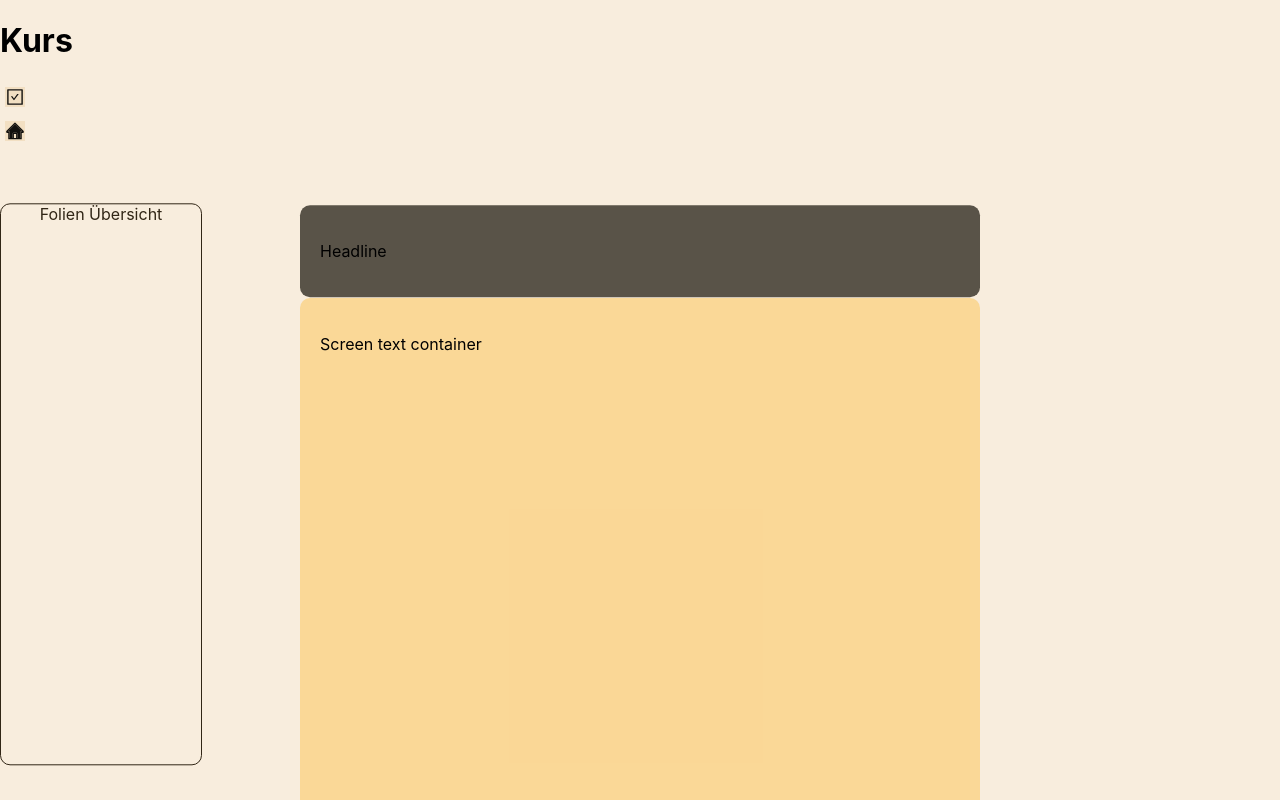
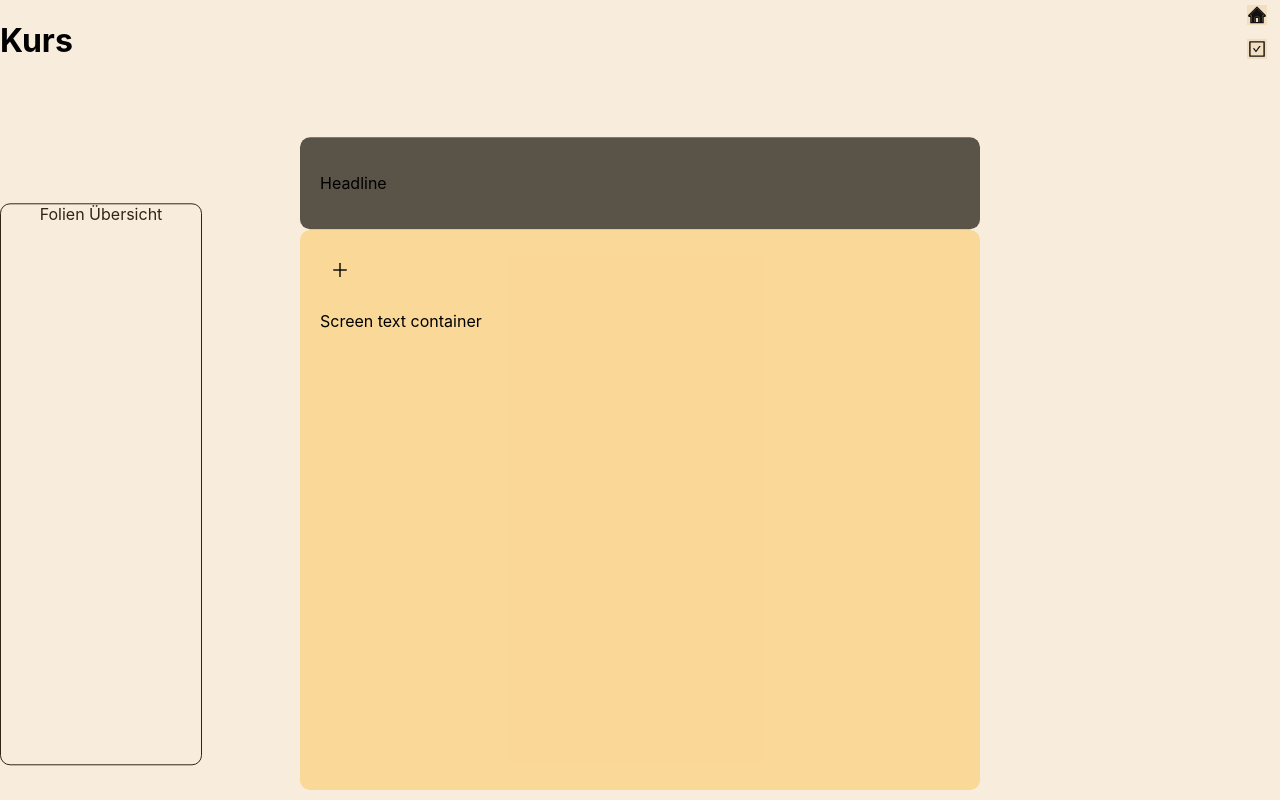
Before and after one commit to JaferShar/Webbaukasten, a React (Create React App) app in the folder client/view-code/: page / in a window 1280 px wide. Built offline with nearby package versions, Linux system fonts and the light colour scheme.

Commit message:
positioned and added plus button

```diff
--- a/client/view-code/src/Components/Buttons.js
+++ b/client/view-code/src/Components/Buttons.js
@@ -10,10 +10,10 @@ function Buttons(){
 
     <div>
         <div>
-            <AiOutlineCheckSquare className='saveButton'></AiOutlineCheckSquare>
+            <AiTwotoneHome className='homeButton'></AiTwotoneHome>
         </div>
         <div>
-            <AiTwotoneHome className='homeButton'></AiTwotoneHome>
+            <AiOutlineCheckSquare className='saveButton'></AiOutlineCheckSquare>
         </div>
 
     </div>
--- a/client/view-code/src/Components/addButton.js
+++ b/client/view-code/src/Components/addButton.js
@@ -1,8 +1,10 @@
+import React from 'react';
+import App from '../App';
 import {AiOutlinePlus} from "react-icons/ai";
 import '../Styling/ButtonStyling/addButton.css'
 
 
-function addButton(){
+function AddButton(){
     return (
 
     <div>
@@ -15,4 +17,4 @@ function addButton(){
     );
 
 }
-export default addButton;
+export default AddButton;
--- a/client/view-code/src/Sites/Course.js
+++ b/client/view-code/src/Sites/Course.js
@@ -9,7 +9,8 @@ import '../Styling/SiteStyling/ScreenContainer.css'
 import Buttons from '../Components/Buttons';
 import "../Styling/ButtonStyling/saveButton.css"
 import "../Styling/ButtonStyling/homeButton.css"
-
+import AddButton from '../Components/addButton';
+import "../Styling/ButtonStyling/addButton.css"
 
 
 
@@ -17,10 +18,11 @@ function Course () {
   return (
   <><div className="background">
       <h1 Course="header">Kurs</h1>
+
       <div className="course">
 
       </div>
-      <div className='Buttons'>
+      <div className='buttons'>
         <Buttons>AiOutlineCheckSquare</Buttons>
       </div>
             <div className="textContainer1">
@@ -28,8 +30,11 @@ function Course () {
           <p>Headline</p>
         </textContainer1>
       </div>
+
       <div className="textContainer2">
+        <div className='addButton'><AddButton></AddButton></div>
         <textContainer2>
+
           <p>Screen text container</p>
         </textContainer2>
       </div>
--- a/client/view-code/src/Styling/ButtonStyling/addButton.css
+++ b/client/view-code/src/Styling/ButtonStyling/addButton.css
@@ -1,5 +1,5 @@
 .addButton{
-    background-color: rgba(223, 173, 103, 0.219);
+    background-color: transparent;
     border: none;
     color: #000000ec;
 
--- a/client/view-code/src/Styling/ButtonStyling/saveButton.css
+++ b/client/view-code/src/Styling/ButtonStyling/saveButton.css
@@ -11,3 +11,11 @@
     cursor: pointer;
 
 }
+
+.buttons{
+    position: fixed;
+    top:0;
+    right: 0;
+    width: 3%;
+    height: 0%;
+}
```
